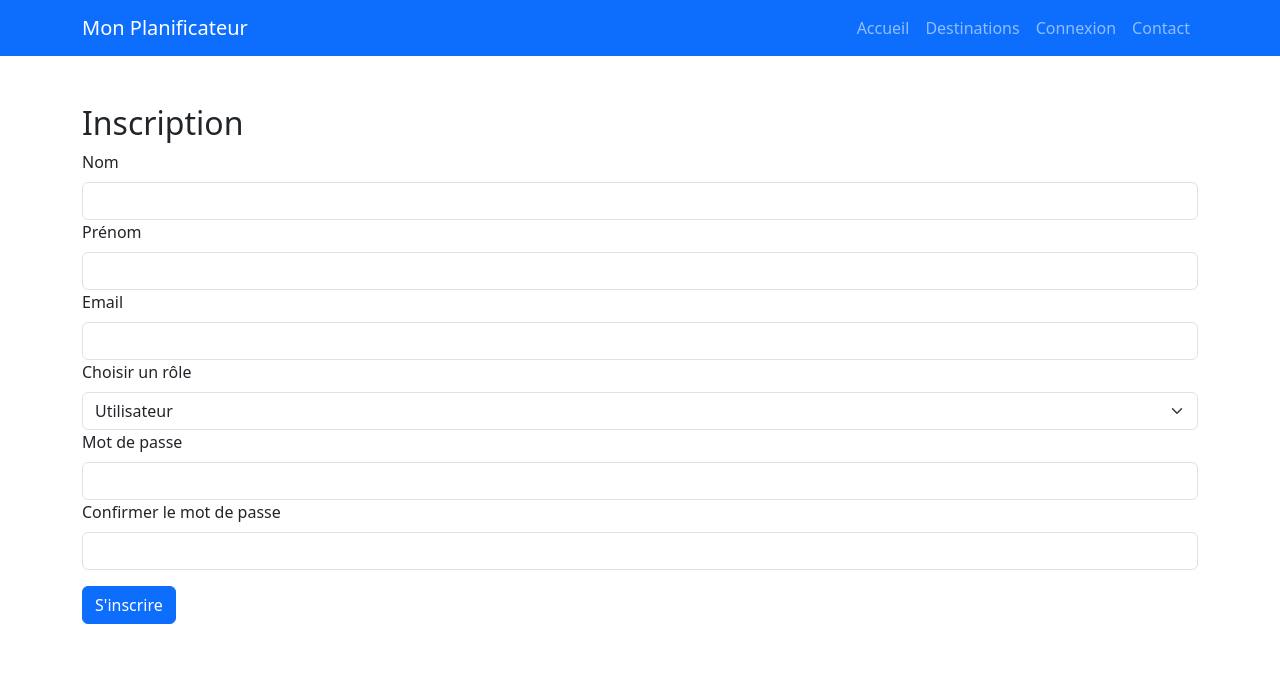
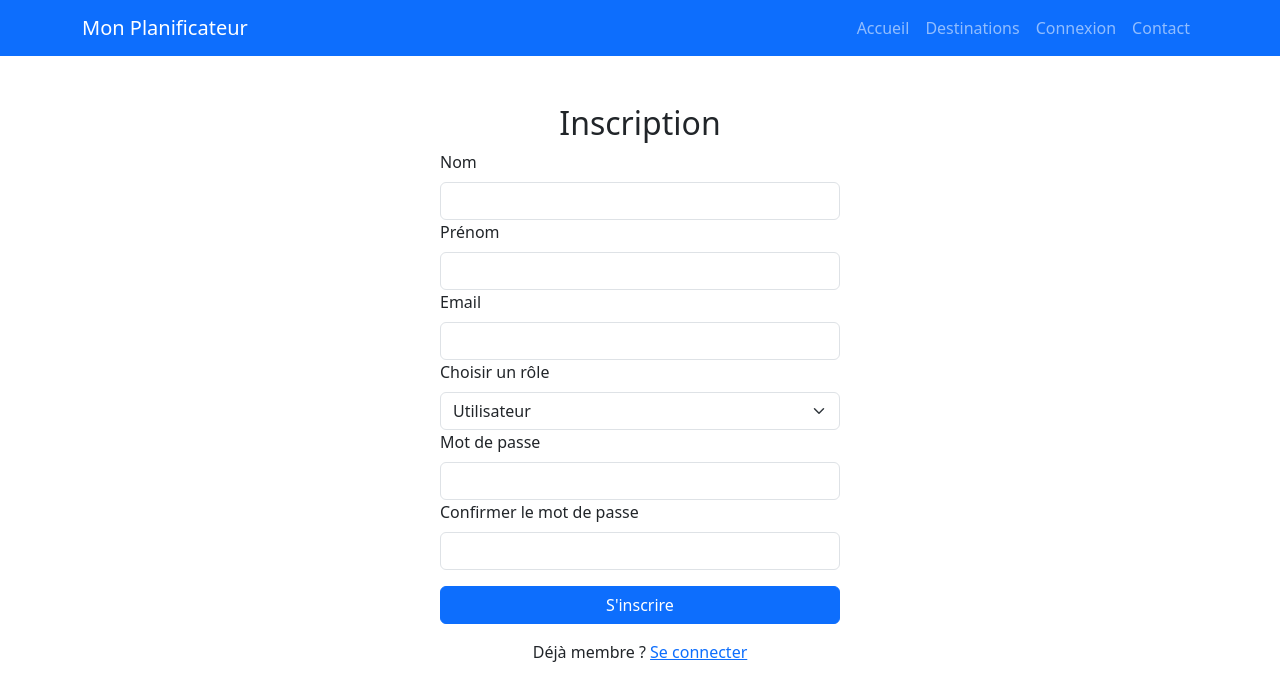
Before and after one commit to A2MSI-B02/A2MSI-REACT, a React (Create React App) app: page /inscription in a window 1280 px wide. Shown: the top 700 px of the page. Built offline with nearby package versions, Linux system fonts and the light colour scheme; the HTML template or start-up script is replaced by a standard one.

Commit message:
commit pas touche

```diff
--- a/src/pages/connexion.js
+++ b/src/pages/connexion.js
@@ -45,9 +45,9 @@ const Login = () => {
 
     return (
         <Container className="mt-5">
-            <h2>Connexion</h2>
-            {error && <p style={{ color: "red" }}>{error}</p>}
-            <Form onSubmit={handleSubmit}>
+            <h2 className="text-center">Connexion</h2>
+            {error && <p className="text-center text-danger">{error}</p>}
+            <Form onSubmit={handleSubmit} className="mx-auto" style={{ maxWidth: "400px" }}>
                 <Form.Group>
                     <Form.Label>Email</Form.Label>
                     <Form.Control type="email" required onChange={(e) => setEmail(e.target.value)} />
@@ -58,8 +58,11 @@ const Login = () => {
                     <Form.Control type="password" required onChange={(e) => setPassword(e.target.value)} />
                 </Form.Group>
 
-                <Button variant="primary" type="submit" className="mt-3">Se connecter</Button>
+                <Button variant="primary" type="submit" className="mt-3 w-100">Se connecter</Button>
             </Form>
+            <div className="text-center mt-3">
+                <p className="mb-0">Pas encore membre ? <a href="/inscription">S'inscrire</a></p>
+            </div>
         </Container>
     );
 };
--- a/src/pages/inscription.js
+++ b/src/pages/inscription.js
@@ -63,9 +63,9 @@ const Inscription = () => {
 
     return (
         <Container className="mt-5">
-            <h2>Inscription</h2>
-            {error && <p style={{ color: "red" }}>{error}</p>}
-            <Form onSubmit={handleSubmit}>
+            <h2 className="text-center">Inscription</h2>
+            {error && <p className="text-center text-danger">{error}</p>}
+            <Form onSubmit={handleSubmit} className="mx-auto" style={{ maxWidth: "400px" }}>
                 <Form.Group>
                     <Form.Label>Nom</Form.Label>
                     <Form.Control type="text" name="lastName" required onChange={handleChange} />
@@ -99,8 +99,11 @@ const Inscription = () => {
                     <Form.Control type="password" name="confirmPassword" required onChange={handleChange} />
                 </Form.Group>
 
-                <Button variant="primary" type="submit" className="mt-3">S'inscrire</Button>
+                <Button variant="primary" type="submit" className="mt-3 w-100">S'inscrire</Button>
             </Form>
+            <div className="text-center mt-3">
+                <p className="mb-0">Déjà membre ? <a href="/connexion">Se connecter</a></p>
+            </div>
         </Container>
     );
 };
```
